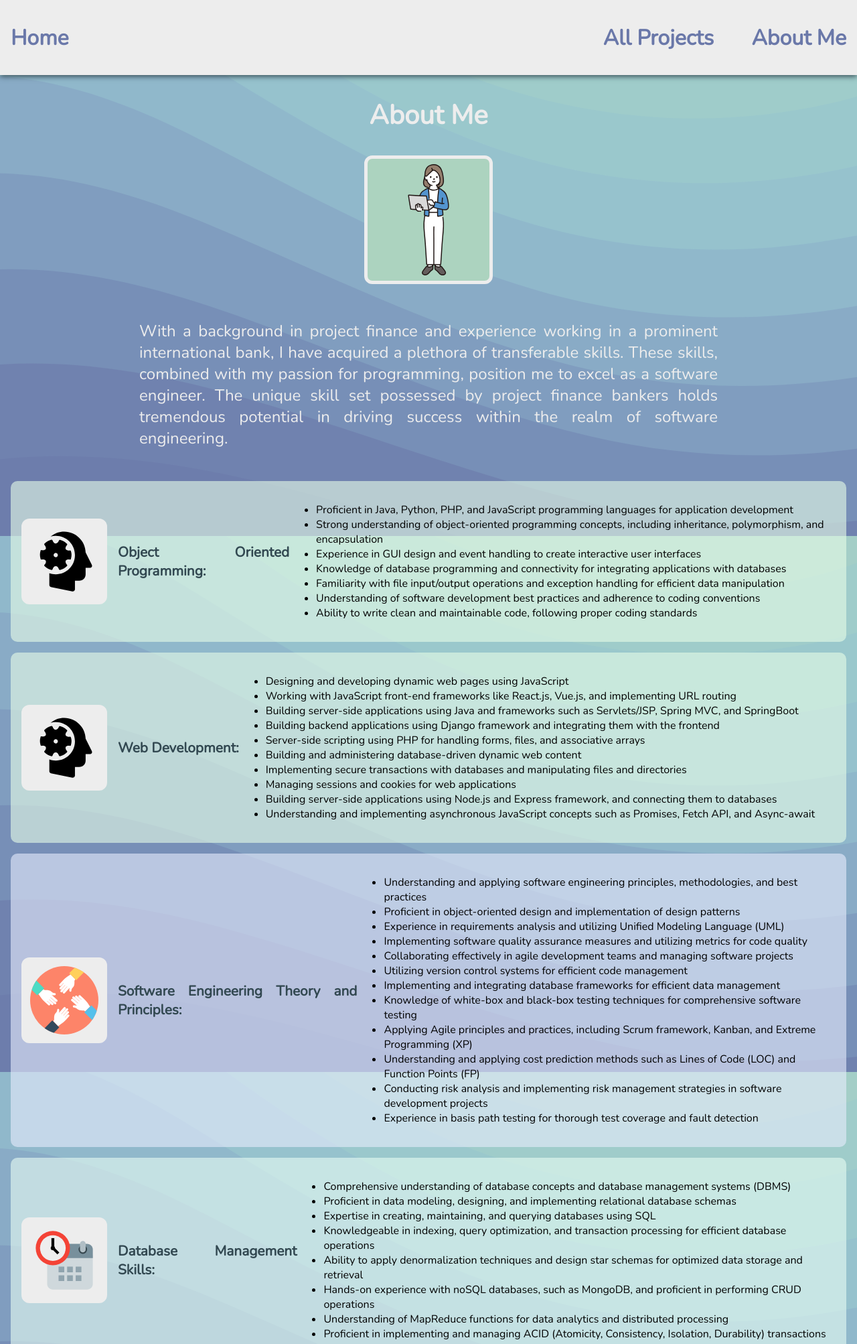
After one commit to AKoy-22/portfolio, a Django app: template blog/templates/my-skills.html in a window 1280 px wide. The commit adds this page. Shown: the top 2006 px of the page at 67% size. Run offline with Django 4.2, Linux system fonts and the light colour scheme; the template is opened without the code that fills it, so the values that code supplies are empty.

Commit message:
added skills page

```diff
--- a/blog/templates/blog/post-detail.html
+++ b/blog/templates/blog/post-detail.html
@@ -48,7 +48,7 @@
     <h2>About this Project</h2>
     <p>{{post.content|linebreaks}}</p>  <!--linebreaks will be preserved from the dummy content-->
 
-    <a href="https://github.com/AKoy-22/Algebraic_Expression"> Github link to the peoject repository</a>
+    <a href="https://github.com/AKoy-22/Algebraic_Expression"> Github link to the project repository</a>
 </main>
 
 <main>
--- /dev/null
+++ b/blog/templates/my-skills.html
@@ -0,0 +1,145 @@
+{% extends "base.html" %}  <!-- do to settings.py and add to TEMPLATES DIRS: BASE_DIR/ "templates"-->
+{% load static%}
+
+{% block title %}
+    My Portfolio
+{% endblock %}
+
+{% block css_files%}
+    <link rel="stylesheet" href="{% static "blog/about-me.css" %}"/>
+{% endblock%}
+
+{%block contents%}
+<section id="container">
+    <h2 id="about-title">About Me</h2>
+    <div id="content">
+      <img id="me" src=" {% static 'blog/images/woman-standing-with-a-computer-svgrepo-com.svg'%}" alt="author of the blog"/>
+      <p>With a background in project finance and experience working in a prominent international bank, I have acquired a
+        plethora of transferable skills. These skills, combined with my passion for programming, position me to excel as a software
+        engineer. The unique skill set possessed by project finance bankers holds tremendous potential in driving success within the
+        realm of software engineering.</div>
+      </p>
+</section>
+
+<section id='card' style="background-color: rgba(232, 254, 232, 0.6); "   >
+    <img id="card-img" src="{% static 'blog/images/prob-solving.svg'%}" alt="author of the blog"/>
+    <div class="card-content">
+        <p><strong>Object Oriented Programming: </strong>
+            <ul>
+                <li>Proficient in Java, Python, PHP, and JavaScript programming languages for application development</li>
+                <li>Strong understanding of object-oriented programming concepts, including inheritance, polymorphism, and encapsulation</li>
+                <li>Experience in GUI design and event handling to create interactive user interfaces</li>
+                <li>Knowledge of database programming and connectivity for integrating applications with databases</li>
+                <li>Familiarity with file input/output operations and exception handling for efficient data manipulation</li>
+                <li>Understanding of software development best practices and adherence to coding conventions</li>
+                <li>Ability to write clean and maintainable code, following proper coding standards</li>
+            </ul>
+        </p>
+    </div>
+</section>
+
+
+    <section id='card' style="background-color: rgba(232, 254, 232, 0.6); "   >
+        <img id="card-img" src="{% static 'blog/images/prob-solving.svg'%}" alt="author of the blog"/>
+        <div class="card-content">
+            <p><strong>Web Development: </strong>
+                <ul>
+                    <li>Designing and developing dynamic web pages using JavaScript</li>
+                    <li>Working with JavaScript front-end frameworks like React.js, Vue.js, and implementing URL routing</li>
+                    <li>Building server-side applications using Java and frameworks such as Servlets/JSP, Spring MVC, and SpringBoot</li>
+                    <li>Building backend applications using Django framework and integrating them with the frontend</li>
+                    <li>Server-side scripting using PHP for handling forms, files, and associative arrays</li>
+                    <li>Building and administering database-driven dynamic web content</li>
+                    <li>Implementing secure transactions with databases and manipulating files and directories</li>
+                    <li>Managing sessions and cookies for web applications</li>
+                    <li>Building server-side applications using Node.js and Express framework, and connecting them to databases</li>
+                    <li>Understanding and implementing asynchronous JavaScript concepts such as Promises, Fetch API, and Async-await</li>
+                </ul>
+            </p>
+        </div>
+    </section>
+
+    <section id='card' style="background-color: rgba(232, 237, 254, 0.6);">
+        <img id="card-img" src="{% static 'blog/images/teamwork.svg'%}" alt="author of the blog"/>
+        <div class="card-content">
+            <p><strong>Software Engineering Theory and Principles: </strong><br/>
+                <ul>
+                    <li>Understanding and applying software engineering principles, methodologies, and best practices</li>
+                    <li>Proficient in object-oriented design and implementation of design patterns</li>
+                    <li>Experience in requirements analysis and utilizing Unified Modeling Language (UML)</li>
+                    <li>Implementing software quality assurance measures and utilizing metrics for code quality</li>
+                    <li>Collaborating effectively in agile development teams and managing software projects</li>
+                    <li>Utilizing version control systems for efficient code management</li>
+                    <li>Implementing and integrating database frameworks for efficient data management</li>
+                    <li>Knowledge of white-box and black-box testing techniques for comprehensive software testing</li>
+                    <li>Applying Agile principles and practices, including Scrum framework, Kanban, and Extreme Programming (XP)</li>
+                    <li>Understanding and applying cost prediction methods such as Lines of Code (LOC) and Function Points (FP)</li>
+                    <li>Conducting risk analysis and implementing risk management strategies in software development projects</li>
+                    <li>Experience in basis path testing for thorough test coverage and fault detection</li>
+                </ul>
+            </p>
+        </div>
+    </section>
+
+    <section id='card' style="background-color: rgba(232, 254, 243, 0.6); ">
+        <img id="card-img" src="{% static 'blog/images/proj.svg'%}" alt="author of the blog"/>
+        <div class="card-content">
+            <p><strong>Database Management Skills:</strong> <br/>
+                <ul>
+                    <li>Comprehensive understanding of database concepts and database management systems (DBMS)</li>
+                    <li>Proficient in data modeling, designing, and implementing relational database schemas</li>
+                    <li>Expertise in creating, maintaining, and querying databases using SQL</li>
+                    <li>Knowledgeable in indexing, query optimization, and transaction processing for efficient database operations</li>
+                    <li>Ability to apply denormalization techniques and design star schemas for optimized data storage and retrieval</li>
+                    <li>Hands-on experience with noSQL databases, such as MongoDB, and proficient in performing CRUD operations</li>
+                    <li>Understanding of MapReduce functions for data analytics and distributed processing</li>
+                    <li>Proficient in implementing and managing ACID (Atomicity, Consistency, Isolation, Durability) transactions</li>
+                </ul>
+            </p>
+        </div>
+    </section>
+
+    <section id='card' style="background-color:  rgba(194, 193, 213, 0.5); ">
+        <img id="card-img" src="{% static 'blog/images/detail.svg'%}" alt="author of the blog"/>
+        <div class="card-content">
+            <p><strong>Data Analytics: </strong><br/>
+                <ul>
+                    <li>Foundations of Big Data Analytics and Data Mining Process</li>
+                    <li>Requirement elicitation, hypothesis development, and data exploration</li>
+                    <li>Understanding a technology stack for Data Analytics, considering the 4 V's of big data</li>
+                    <li>Collect, wrangle, and transform data for further modeling</li>
+                    <li>Explore data using statistics and visualizations</li>
+                    <li>Creating interactive and visually appealing data visualizations using Tableau</li>
+                    <li>Designing intuitive dashboards and reports for data analysis</li>
+                    <li>Addressing data security, ethics, and privacy issues in Data Analytics</li>
+                </ul>
+            </p>
+        </div>
+    </section>
+
+
+
+    <section id='card' style="background-color:  rgba(194, 193, 213, 0.5); ">
+        <img id="card-img" src="{% static 'blog/images/detail.svg'%}" alt="author of the blog"/>
+        <div class="card-content">
+            <p><strong>Machine Learning: </strong><br/>
+                <ul>
+                    <li>Good understanding of supervised and unsupervised learning algorithms</li>
+                    <li>Proficient in using Python for machine learning tasks</li>
+                    <li>Experience in model data using various machine learning algorithms</li>
+                    <li>Proficient in performing hyperparameter tuning for optimizing machine learning models</li>
+                    <li>Ability to evaluate model-based predictions and apply relevant evaluation techniques</li>
+                    <li>Integration of machine learning and deep learning models into backend applications</li>
+                    <li>Effective communication of machine learning model outputs to the frontend</li>
+                </ul>
+            </p>
+        </div>
+    </section>
+
+    <section id="container">
+    <div>
+        <a href='www.linkedin.com/in/akiko-koyama'><img id='logo' src="{% static 'blog/images/LI-In-Bug.png'%}"/></a>
+        <a href='https://github.com/AKoy-22'><img id='logo' src="{% static 'blog/images/github-mark-white.svg'%}"/></a>
+    </div>
+</section>
+{%endblock%}
```
Also changed, not shown: db.sqlite3, uploads/images/tableau1.png (added), uploads/images/tableau1_C9UFzIX.png (added), uploads/images/tableau2.png (added), uploads/images/tableau3.png (added), uploads/images/turtle1.png (added), uploads/images/turtle2.png (added), uploads/images/turtle3.png (added), uploads/images/turtle3_ZF7nvYC.png (added), uploads/images/vanhop1.png (added), uploads/images/vanhop1_ZBjNneW.png (added), uploads/images/vanhop2.png (added), uploads/images/vanhop3.png (added).
